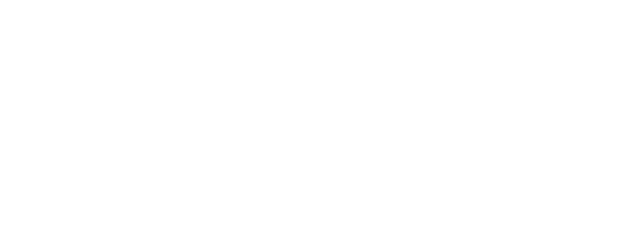
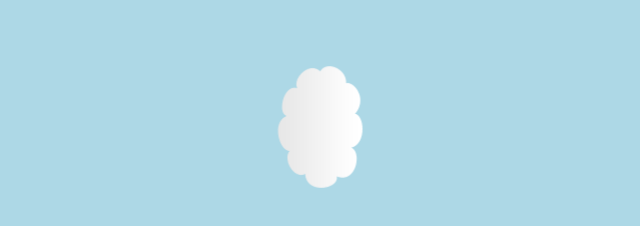
Before and after one commit to Adam-Ponting/the-net-ninja, a website: page css-animations-playlist/index.html in a window 1280 px wide. Shown: the whole page, without its empty margins (275-915 px from the left). Drawn offline with Linux system fonts and the light colour scheme.

Commit message:
completed #2

```diff
--- a/css-animations-playlist/index.html
+++ b/css-animations-playlist/index.html
@@ -4,5 +4,7 @@
   <link href="style.css" rel="stylesheet" type="text/css" />
 </head>
 <body>
-  <div class="wrapper"></div>
+  <div class="wrapper">
+    <img src="./mario-examples/img/cloud.png" alt="" />
+  </div>
 </body>
--- a/css-animations-playlist/style.css
+++ b/css-animations-playlist/style.css
@@ -1,5 +1,22 @@
+body {
+  background: lightblue;
+  text-align: center;
+}
 .wrapper {
   width: 100%;
   padding: 20px;
   box-sizing: border-box;
 }
+
+img {
+  /* transform: translateX(200px); move right */
+  /* transform: translateY(200px); move down */
+  /* transform: translate(200px, 200px); move x, and y */
+  /* transform: scaleX(2); expand on x axis */
+  /* transform: scaleY(2); expand on y axis */
+  /* transform: scale(2, 4); expand on x & y */
+  /* transform: rotateX(45deg); turns it like a spit roast */
+  /* transform: rotateY(90deg); turns on a pole */
+  /* transform: rotateZ(45deg); spin it like a placemat */
+  transform: rotateZ(90deg) scale(0.5) translateY(90px);
+}
```
